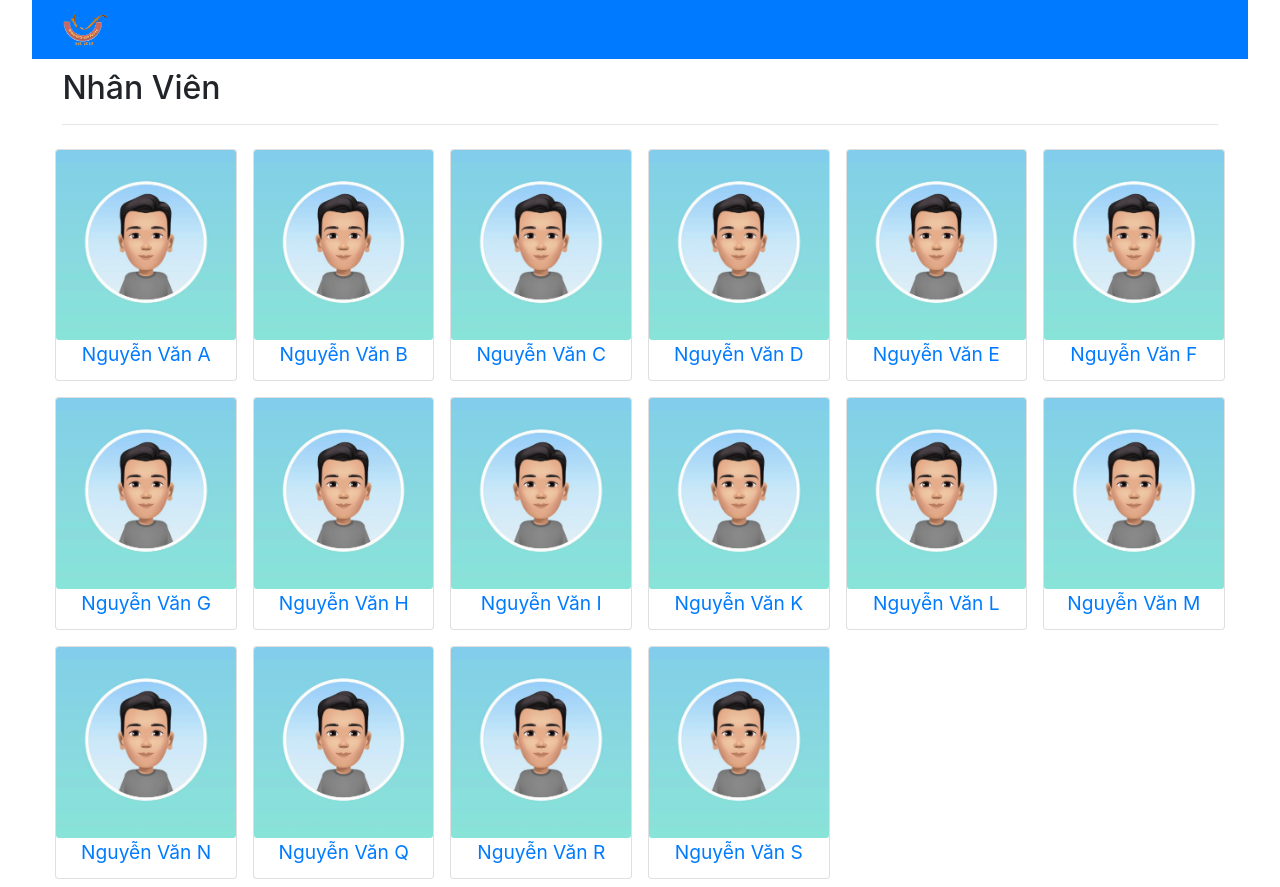
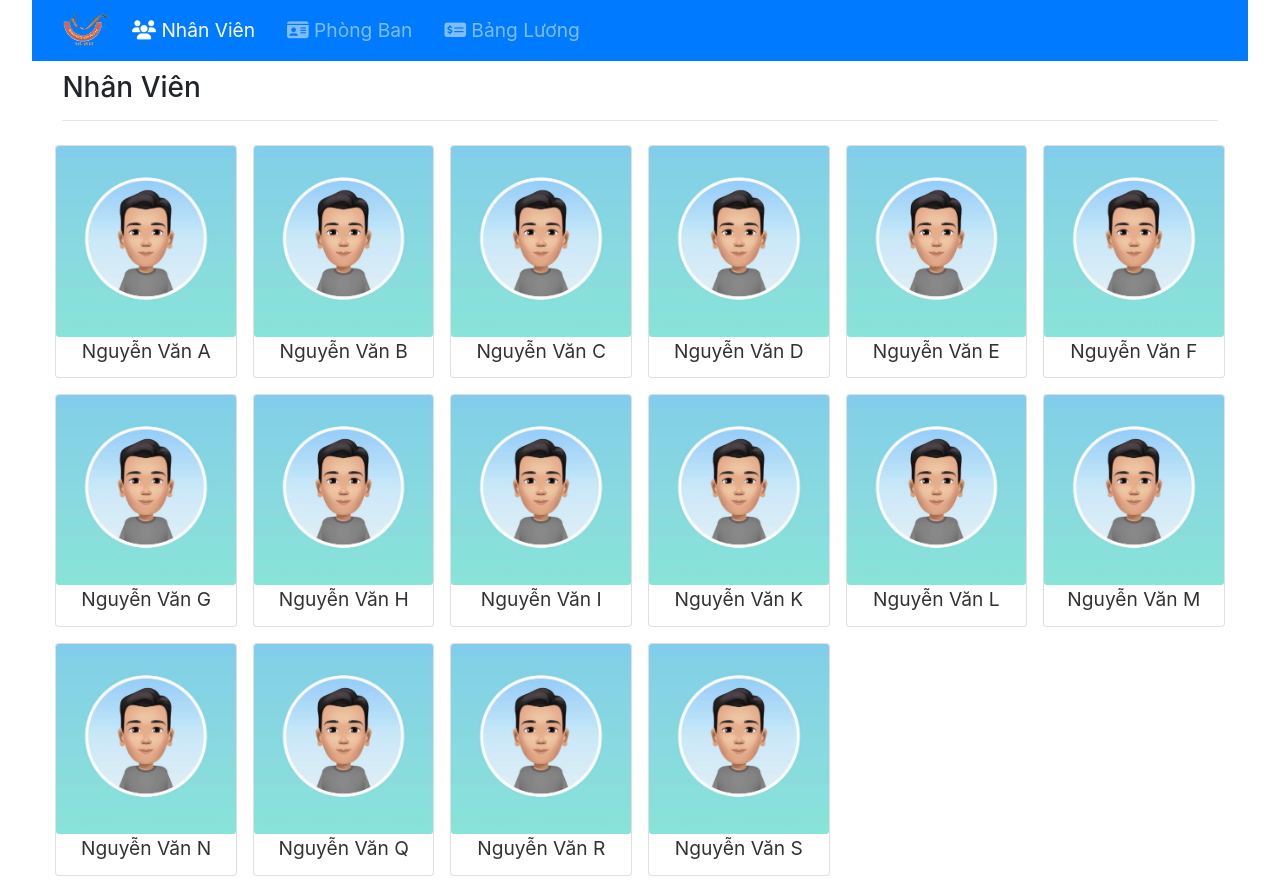
Before and after one commit to haitrieu0202/FUNIXReactJSASM, a React (Create React App) app: page /staffs in a window 1280 px wide. Built offline with nearby package versions, Linux system fonts and the light colour scheme.

Commit message:
menu update

```diff
--- a/src/App.css
+++ b/src/App.css
@@ -6,6 +6,7 @@ body {
 
 .name {
   text-align: center;
+  color: rgba(0, 0, 0, 0.805);
 }
 .post {
   width: 95%;
@@ -22,6 +23,23 @@ body {
   background-color: aliceblue;
   padding:2%
 }
+.logo {
+  padding-left: 30px;
+}
+/* .nav-link {
+  color:beige
+}
+.nav-link:hover {
+  color: rgb(56, 241, 198);
+} */
+
+/* .titcolor {
+  color: rgb(239, 234, 234);
+}
+.titcolor:hover {
+  text-decoration: none;
+  color: aliceblue; */
+
 /* .oneStaff {
   margin-bottom: 5px;
   text-align: center;
--- a/src/components/Department.js
+++ b/src/components/Department.js
@@ -16,8 +16,11 @@ function Department(props) {
             </div>
         )
     })
-    return <div className='post row'>{department}</div>
-
+    return (
+        <div>
+            <div className='post row'>{department}</div>
+        </div>
+    )
 
 }
 
--- a/src/components/Menu.js
+++ b/src/components/Menu.js
@@ -3,33 +3,41 @@ import {
     NavbarBrand,
     Nav,
     NavbarToggler,
-    NavItem
+    NavItem,
+    Collapse
 } from 'reactstrap';
 import React from 'react';
 import {NavLink} from 'react-router-dom';
 
 function Menu() {
+
     return (
-        <Navbar dark color="primary">
-            <NavbarBrand>
+        <div>
+        <Navbar expand dark color="primary">
+            <div className='row'>
+                <NavbarBrand className='logo'>
                     <img src="assets/images/logo.png" alt='Logo' width='45px'></img>
                 </NavbarBrand>
-            <NavbarBrand>
-                <NavLink to='/staffs'>
+                <Nav navbar>
+                    <NavItem>
+                        <NavLink to='/staffs' className="nav-link">
                             <i className="fa-solid fa-users"></i> Nhân Viên
                         </NavLink>
-            </NavbarBrand>
-            <NavbarBrand>
-                <NavLink to='/department'>
+                    </NavItem>
+                    <NavItem>
+                        <NavLink to='/department' className="nav-link ml-3 mr-3">
                             <i className="fa-solid fa-id-card"></i> Phòng Ban
                         </NavLink>
-            </NavbarBrand>
-            <NavbarBrand>
-                <NavLink to='/salary'>
+                    </NavItem>
+                    <NavItem>
+                        <NavLink to='/salary' className="nav-link">
                             <i className="fa-solid fa-money-check-dollar"></i> Bảng Lương
                         </NavLink>
-            </NavbarBrand>
+                    </NavItem>
+                </Nav>
+            </div>
         </Navbar>
+        </div>
     )
 }
 export default Menu;
--- a/src/components/StaffList.js
+++ b/src/components/StaffList.js
@@ -22,7 +22,7 @@ function StaffList(props) {
     })
     return (
     <div className='post'>
-        <h2>Nhân Viên</h2><hr></hr>
+        <h3>Nhân Viên</h3><hr></hr>
         <div className='row'>{listRender}</div>
     </div>
     )
```
Lines whose indentation alone changed are shown as unchanged.
